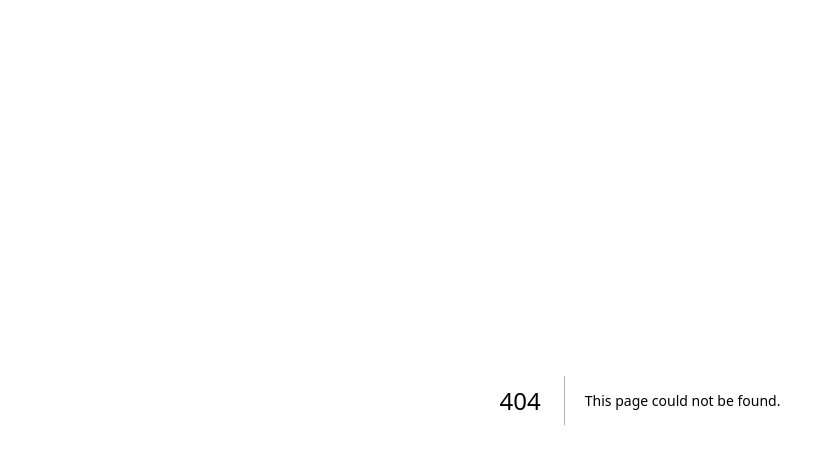
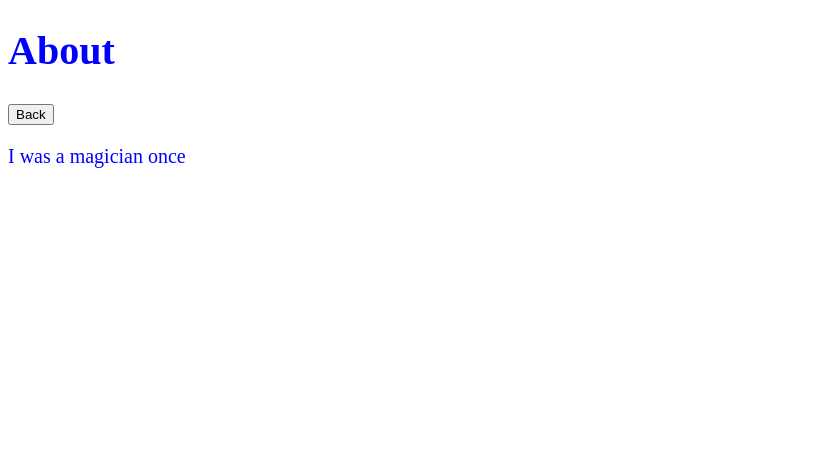
Before and after one commit to j-pcgoncalves/nextjs_example, a Next.js app: page /about in a window 1280 px wide. Before the commit this address had no page. Shown: the top 464 px of the page, without its empty margins (0-835 px from the left). Built offline with nearby package versions, Linux system fonts and the light colour scheme.

Commit message:
create About component and use Link from Next

```diff
--- /dev/null
+++ b/pages/about.js
@@ -0,0 +1,15 @@
+import Link from "next/link";
+
+const About = () => {
+    return (
+        <div style={{ fontSize: "20px", color: "blue" }}>
+            <h1>About</h1>
+            <Link href="/">
+                <button>Back</button>
+            </Link>
+            <p>I was a magician once</p>
+        </div>
+    );
+}
+
+export default About;
--- a/pages/index.js
+++ b/pages/index.js
@@ -1,6 +1,12 @@
+import Link from "next/link";
+
 const Index = () => (
     <div>
         <h1>SSR Magician</h1>
+        {/* <a href="/about">About</a> */}
+        <Link href="/about">
+            <button>About</button>
+        </Link>
     </div>
 );
 
```
